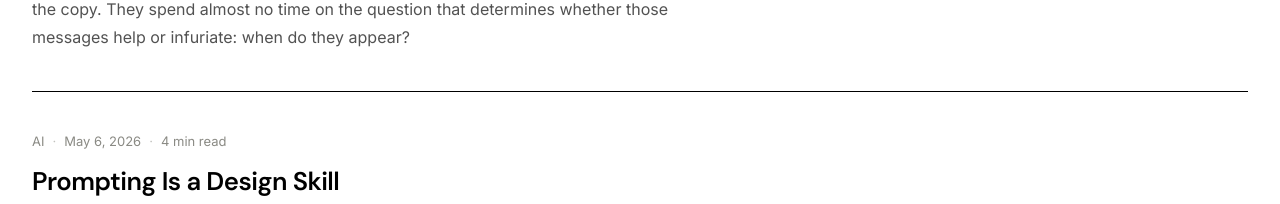
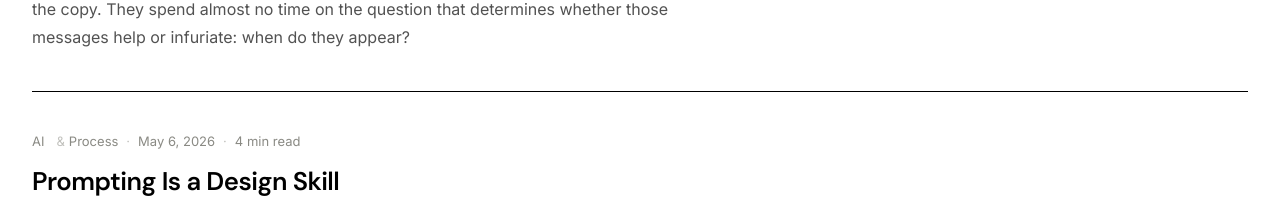
Before and after one commit to milakovictamara93-svg/Tamara-Milakovic, a Next.js app: page / in a window 1280 px wide. Shown: the part 3120-3324 px from the top of the page. Built offline with nearby package versions, Linux system fonts and the light colour scheme.

Commit message:
Show all tags in list view ArticleCard
Replaced single article.category with article.tags array, rendering
each tag as a span with an '&' separator between them. Tags can't be
links here since the whole card is already an anchor.

https://claude.ai/code/session_01JLdFPG3SLtMNTeLMYY78Gs

```diff
--- a/components/ArticleCard.module.css
+++ b/components/ArticleCard.module.css
@@ -28,6 +28,13 @@
   font-size: 13px;
   font-weight: 400;
   color: #8a8a84;
+}
+
+.metaTagSep {
+  font-family: var(--font-body);
+  font-size: 13px;
+  color: #c2c2be;
+  margin: 0 4px;
 }
 
 .metaSep {
--- a/components/ArticleCard.tsx
+++ b/components/ArticleCard.tsx
@@ -13,7 +13,12 @@ export default function ArticleCard({ article, headingAs: Heading = 'h2' }: Arti
     <Link href={`/thinking/${article.slug}`} className={styles.card}>
       <div className={styles.left}>
         <div className={styles.meta}>
-          <span className={styles.metaCategory}>{article.category}</span>
+          {article.tags.map((tag, i) => (
+            <span key={tag} className={styles.metaCategory}>
+              {i > 0 && <span className={styles.metaTagSep}>&amp;</span>}
+              {tag}
+            </span>
+          ))}
           <span className={styles.metaSep}>·</span>
           <span className={styles.metaText}>{article.date}</span>
           <span className={styles.metaSep}>·</span>
```
